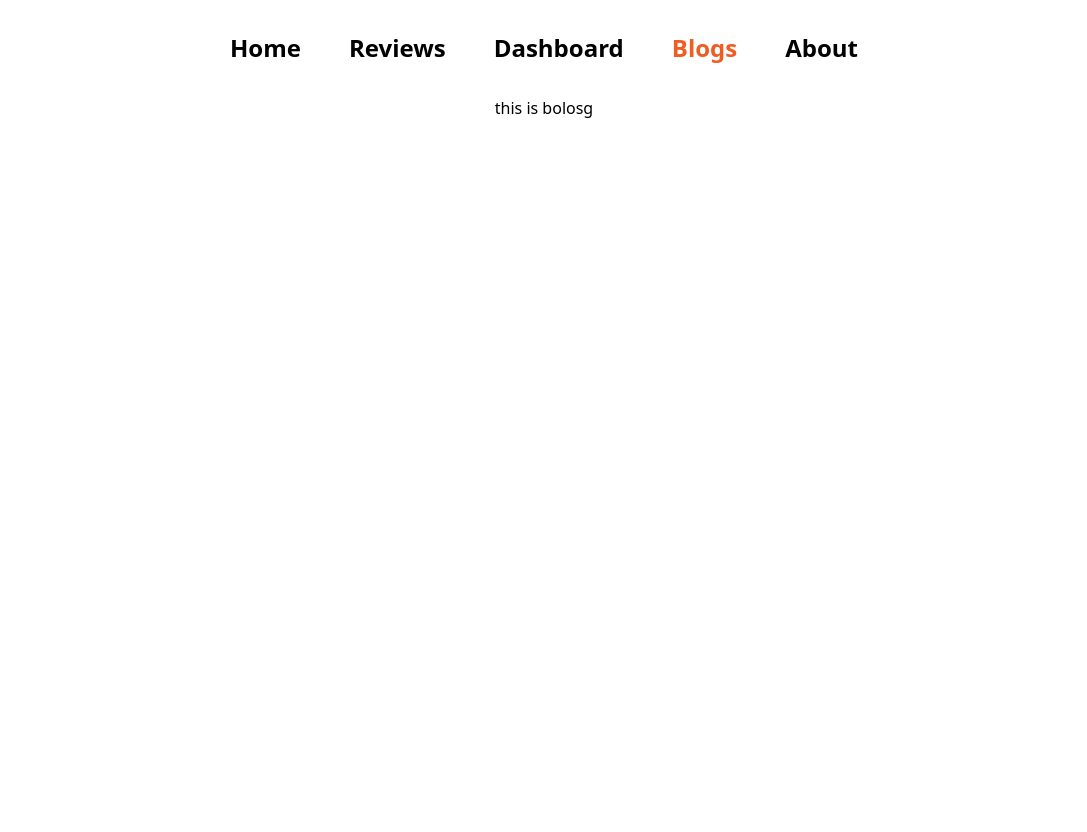
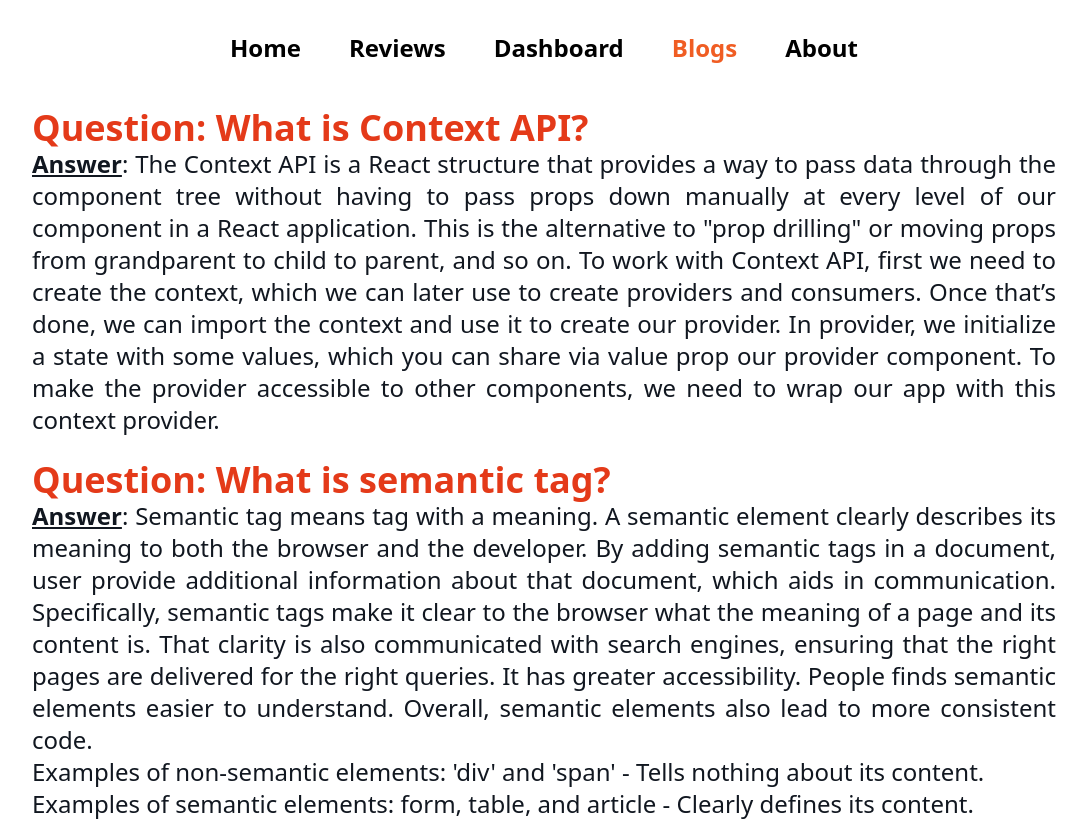
Before and after one commit to AbuKausar007/product-review-perfect-choice-assignment-9, a React (Create React App) app: page /blogs in a window 1280 px wide. Shown: the whole page, without its empty margins (96-1183 px from the left). Before the commit the page ends 800 px from the top, so only its background shows below. Built offline with nearby package versions, Linux system fonts and the light colour scheme.

Commit message:
Blogs question's answer done

```diff
--- a/src/components/Blogs/Blogs.css
+++ b/src/components/Blogs/Blogs.css
@@ -0,0 +1,6 @@
+.question {
+    color: #E43A19;
+}
+.answer {
+    color: #111720;
+}
--- a/src/components/Blogs/Blogs.js
+++ b/src/components/Blogs/Blogs.js
@@ -1,9 +1,55 @@
 import React from "react";
+import "./Blogs.css";
 
 const Blogs = () => {
   return (
     <div>
-      <h1>this is bolosg</h1>
+      <section className="text-justify w-4/5 m-auto py-3">
+        <h1 className="question text-4xl font-semibold">
+          Question: What is Context API?
+        </h1>
+        <p className="text-2xl answer">
+          <b>
+            <u>Answer</u>
+          </b>
+          : The Context API is a React structure that provides a way to pass
+          data through the component tree without having to pass props down
+          manually at every level of our component in a React application. This
+          is the alternative to "prop drilling" or moving props from grandparent
+          to child to parent, and so on. To work with Context API, first we need
+          to create the context, which we can later use to create providers and
+          consumers. Once that’s done, we can import the context and use it to
+          create our provider. In provider, we initialize a state with some
+          values, which you can share via value prop our provider component. To
+          make the provider accessible to other components, we need to wrap our
+          app with this context provider.
+        </p>
+      </section>
+      <article className="text-justify w-4/5 m-auto py-3">
+        <h1 className="question text-4xl font-semibold">
+          Question: What is semantic tag?
+        </h1>
+        <p className="text-2xl answer">
+          <b>
+            <u>Answer</u>
+          </b>
+          : Semantic tag means tag with a meaning. A semantic element clearly
+          describes its meaning to both the browser and the developer. By adding
+          semantic tags in a document, user provide additional information about
+          that document, which aids in communication. Specifically, semantic
+          tags make it clear to the browser what the meaning of a page and its
+          content is. That clarity is also communicated with search engines,
+          ensuring that the right pages are delivered for the right queries. It
+          has greater accessibility. People finds semantic elements easier to
+          understand. Overall, semantic elements also lead to more consistent
+          code. <br />
+          Examples of non-semantic elements: 'div' and 'span' - Tells nothing
+          about its content.
+          <br />
+          Examples of semantic elements: form, table, and article - Clearly
+          defines its content.
+        </p>
+      </article>
     </div>
   );
 };
```
